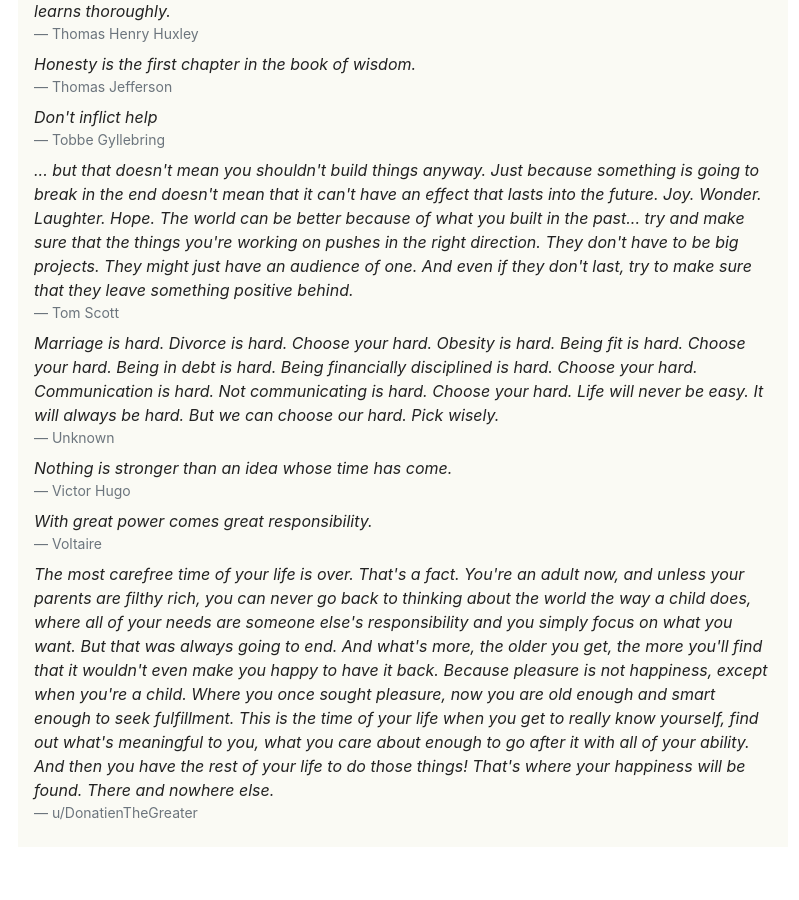
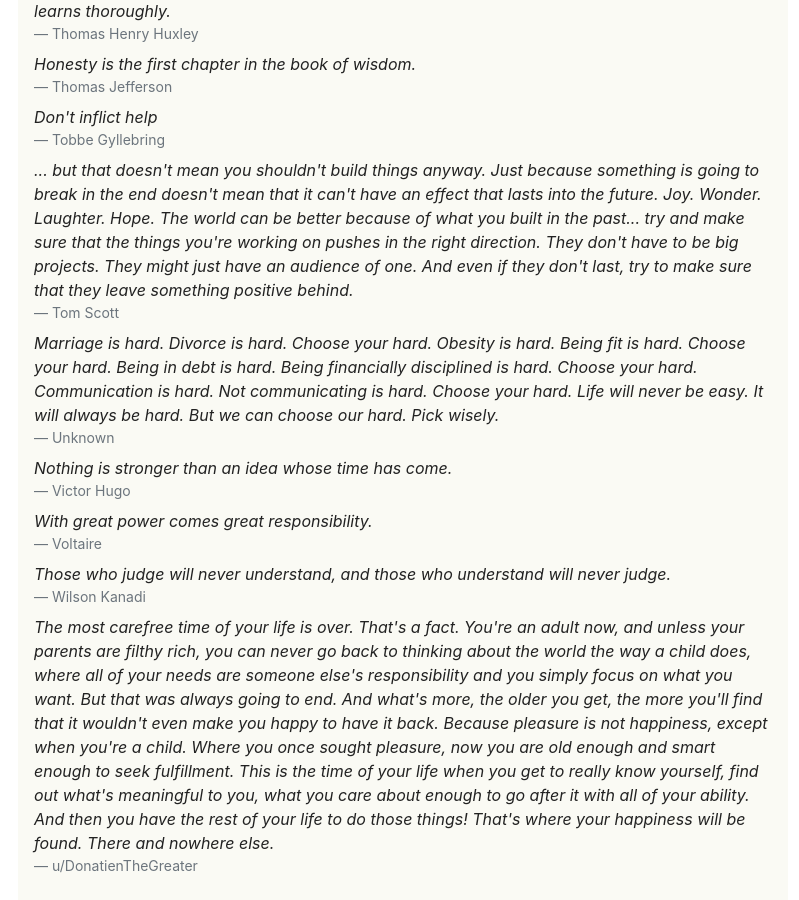
Before and after one commit to mackorone/mackorone.github.io, a Jekyll site: the page built from quotes.html, in a window 1280 px wide and 900 px high, scrolled down 4444 px. Shown: the whole window, without its empty margins (237-1036 px from the left). Built offline with Jekyll 4.4.1, drawn with Linux system fonts in a browser that asks for light colours; nearby versions of some CDN libraries; before the commit the page ends 5291 px from its top, so only the background shows below that.

Commit message:
Update quotes.yml

```diff
--- a/_data/quotes.yml
+++ b/_data/quotes.yml
@@ -145,3 +145,5 @@
   source: Kratos, God of War Ragnarök
 - quote: Aspire to inspire before you expire.
   source: Eugene Bell Jr.
+- quote: Those who judge will never understand, and those who understand will never judge.
+  source: Wilson Kanadi
```
